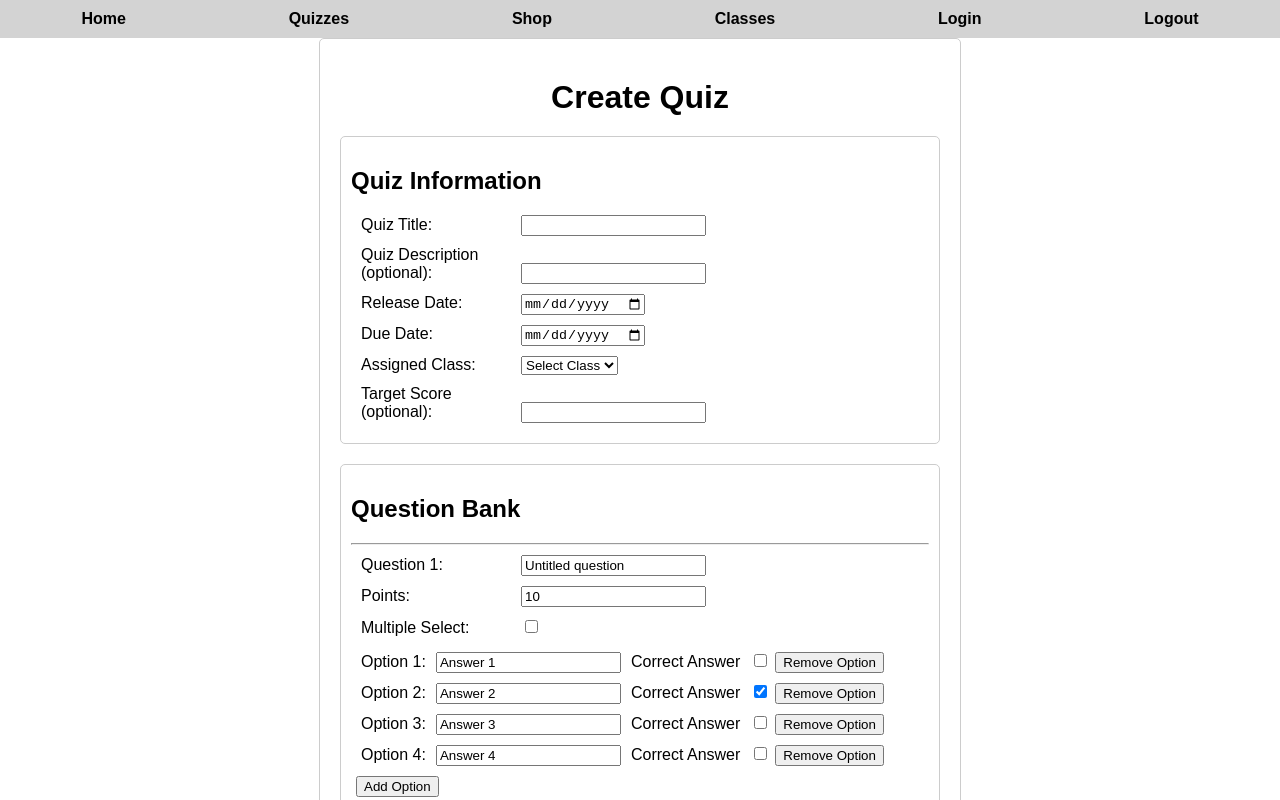
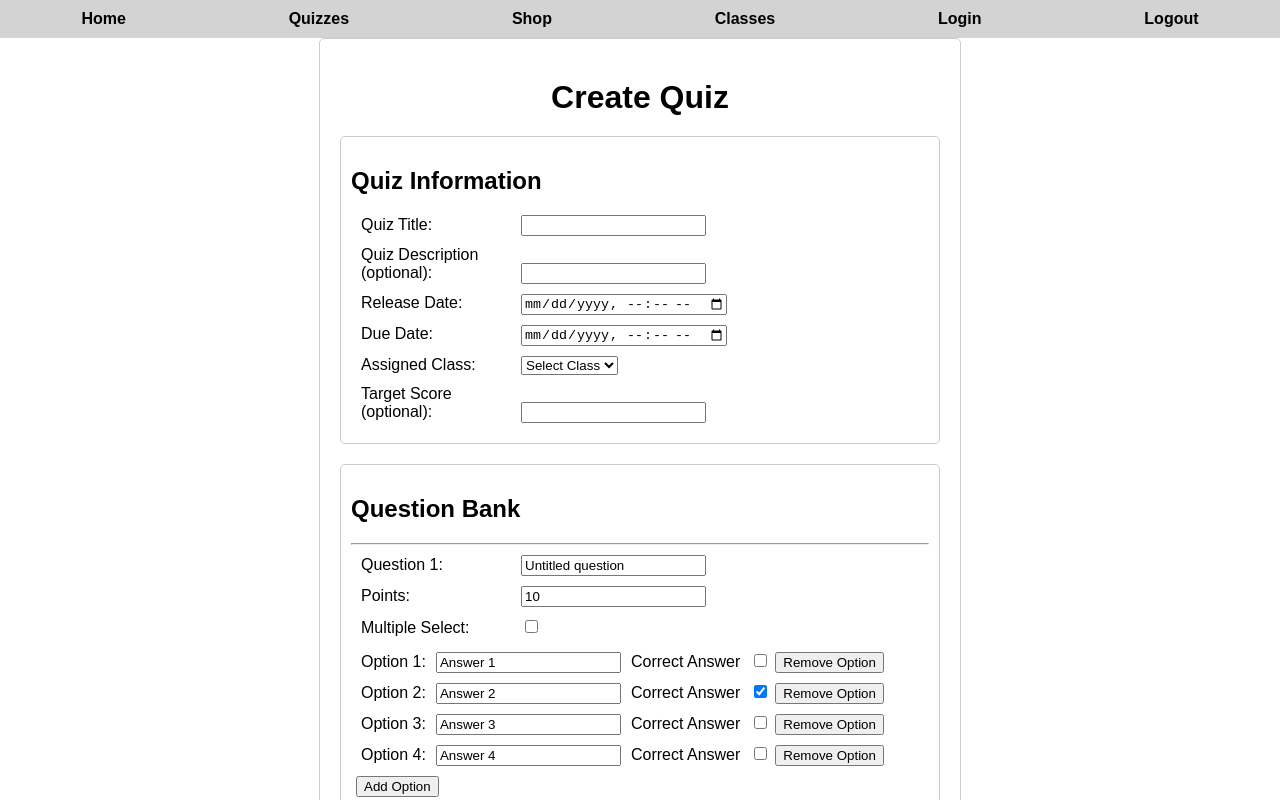
Before and after one commit to kierin-101/466-study-app, a React (Vite) app in the folder study-app/: page /createQuiz in a window 1280 px wide. Shown: the top 800 px of the page. Built offline with nearby package versions, Linux system fonts and the light colour scheme.

Commit message:
createQuiz now has timestamps alongside dates for release/due

```diff
--- a/study-app/src/components/createQuiz.jsx
+++ b/study-app/src/components/createQuiz.jsx
@@ -102,13 +102,13 @@ export default function CreateQuiz() {
       </div>
       <div class="row">
         <label for="releaseDate">Release Date:</label>
-        <input id="releaseDate" type="date" required onChange={
+        <input id="releaseDate" type="datetime-local" required onChange={
           (e) => setReleaseDate(e.target.value)
         } />
       </div>
       <div class="row">
         <label for="dueDate">Due Date:</label>
-        <input id="dueDate" type="date" required onChange={
+        <input id="dueDate" type="datetime-local" required onChange={
           (e) => setDueDate(e.target.value)
         } />
       </div>
@@ -126,7 +126,7 @@ export default function CreateQuiz() {
       </div>
       <div class="row">
         <label for="targetScore">Target Score (optional):</label>
-        <input id="targetScore" type="number" min="0" required
+        <input id="targetScore" type="number" min="0"
           onChange={
             (e) => {
               setTargetScore(e.target.value);
@@ -135,6 +135,7 @@ export default function CreateQuiz() {
           onBlur={
             (e) => {
               if (e.target.value < 0) {
+                alert('Target score cannot be negative. Setting to 0.');
                 e.target.value = 0;
                 setTargetScore(0);
               }
@@ -171,10 +172,10 @@ export default function CreateQuiz() {
                         setQuestionBank(updatedQuestions);
                       }
                     }
-                    // set negative points to 0 when user clicks out points
                     onBlur={
                       (e) => {
                         if (e.target.value < 0) {
+                          alert('Points cannot be negative. Setting to 0.');
                           e.target.value = 0;
                           const updatedQuestions = [...questionBank];
                           updatedQuestions[index].points = 0;
```
